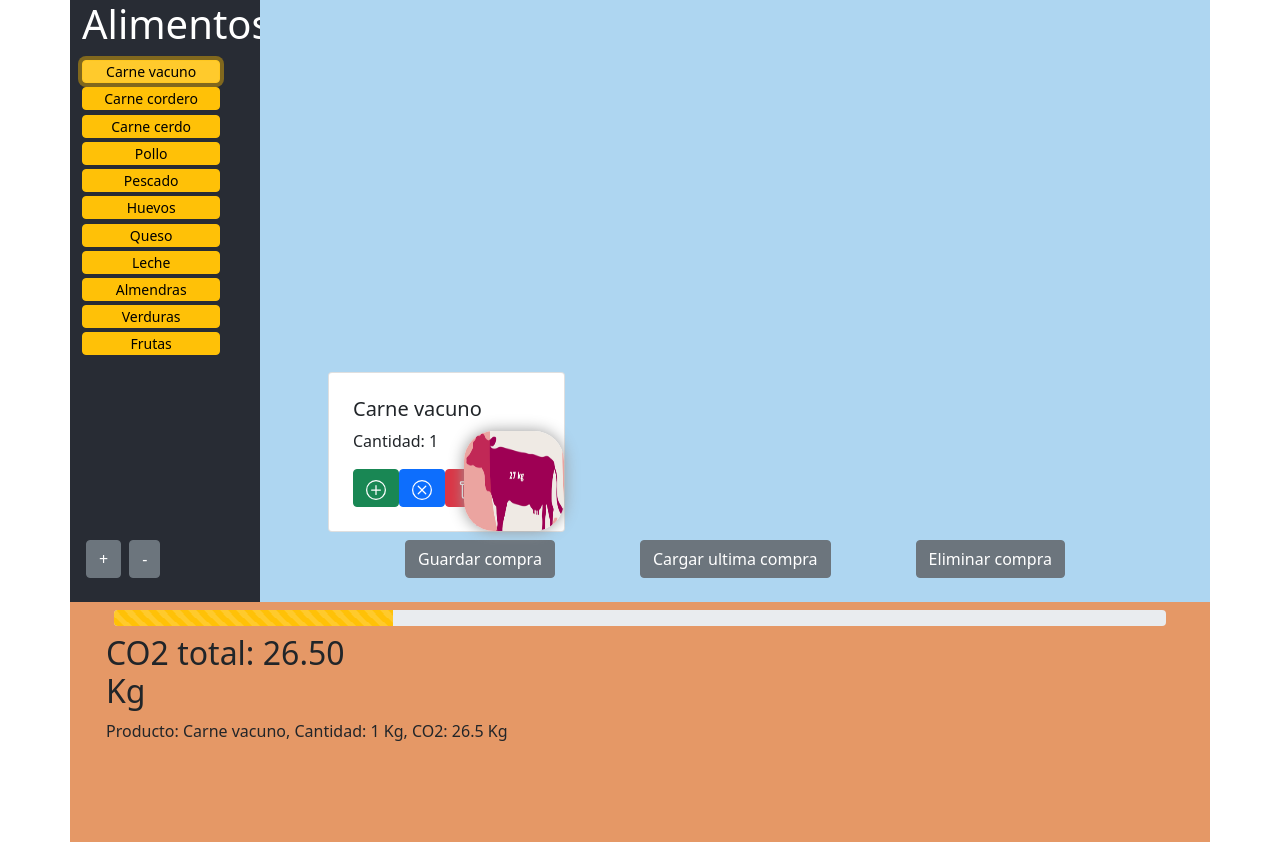
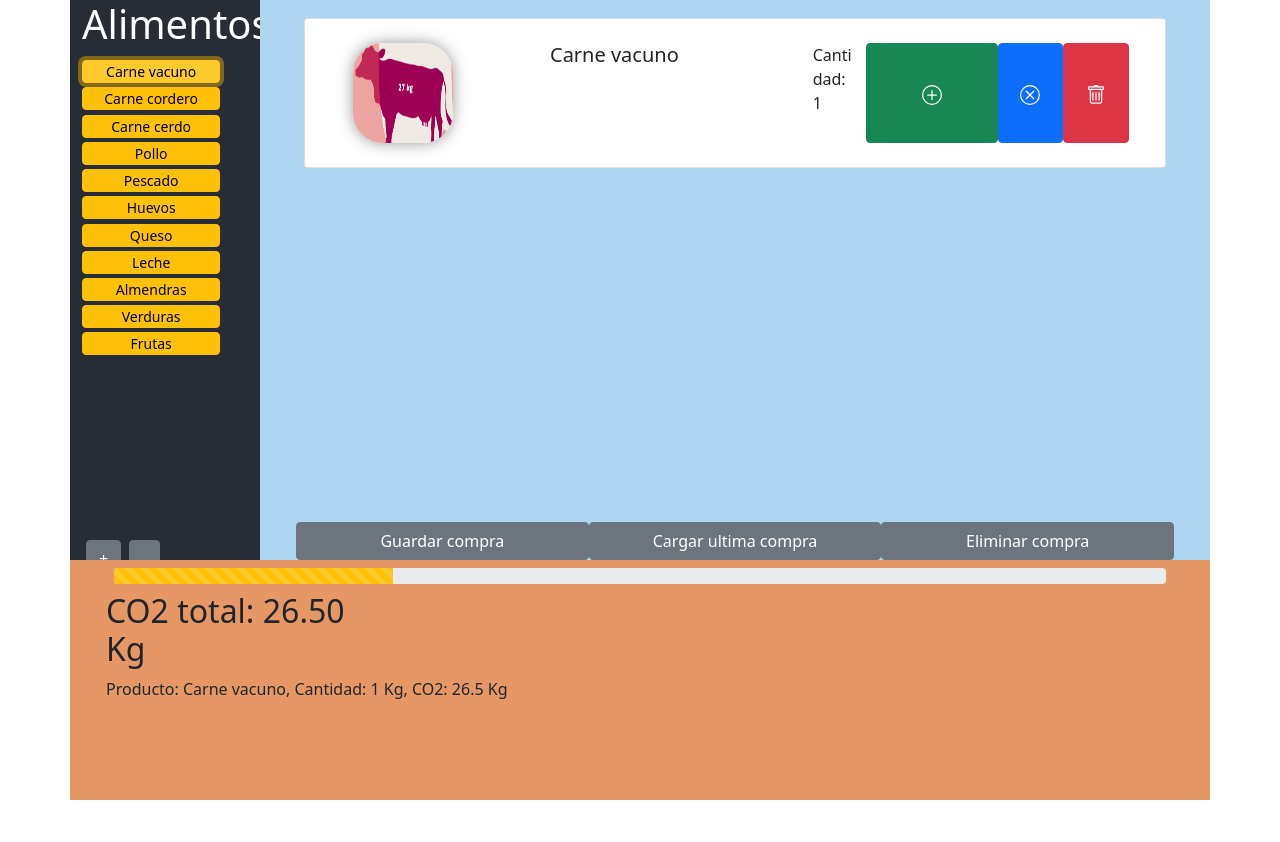
Before and after one commit to kpitantrueno/compra-sostenible, a React (Create React App) app: page / in a window 1280 px wide. Both pictures are taken after a click on the button "Carne vacuno". After the commit the page ends 800 px from the top, so only its background shows below. Built offline with nearby package versions, Linux system fonts and the light colour scheme.

Commit message:
better display

```diff
--- a/src/App.css
+++ b/src/App.css
@@ -5,18 +5,19 @@
 .listproducts{
 
 background-color: #282c34;
-min-height: 70vh;
+height: 70vh;
+
 }
 
 .shopingcart{
 
   background-color: #AED6F1;
-  min-height: 70vh;
+  height: 70vh;
 }
 
 .resume{
   background-color: #E59866;
-  min-height: 30vh;
+  height: 30vh;
 }
 
 .App-logo {
--- a/src/components/itemShopingCart/itemShopingCart.js
+++ b/src/components/itemShopingCart/itemShopingCart.js
@@ -10,18 +10,18 @@ export default function ItemShopingCart(props) {
 
 
 
-   function sum(){
+    function sum() {
 
-    props.addShopingCart({name:json.name,count:json.count+1})
+        props.addShopingCart({ name: json.name, count: json.count + 1 })
 
     }
 
 
-   function subt(){
+    function subt() {
 
-    if(json.count>0){
+        if (json.count > 0) {
 
-    props.addShopingCart({name:json.name,count:json.count-1})
+            props.addShopingCart({ name: json.name, count: json.count - 1 })
 
         }
 
@@ -31,26 +31,40 @@ export default function ItemShopingCart(props) {
     return (
 
         <div className="card p-2 m-2" >
-            <div className ="card-body">
-            <h5 className ="card-title">{json.name}</h5>
-             <p>Cantidad: {json.count}</p>
-            <button className="btn btn-success" onClick={sum}><svg xmlns="http://www.w3.org/2000/svg" width="20" height="20" fill="currentColor" class="bi bi-plus-circle" viewBox="0 0 16 16">
-                <path d="M8 15A7 7 0 1 1 8 1a7 7 0 0 1 0 14zm0 1A8 8 0 1 0 8 0a8 8 0 0 0 0 16z"/>
-                <path d="M8 4a.5.5 0 0 1 .5.5v3h3a.5.5 0 0 1 0 1h-3v3a.5.5 0 0 1-1 0v-3h-3a.5.5 0 0 1 0-1h3v-3A.5.5 0 0 1 8 4z"/>
+
+            <div className="card-body">
+
+                <div className='container'>
+
+                    <div className='row'>
+
+                        <picture className="col-3">
+                            <img src={json.img}></img>
+                        </picture>
+
+                        <h5 className="card-title col-4">{json.name}</h5>
+                        <p className='col-1'>Cantidad: {json.count}</p>
+
+
+                        <button className="btn btn-success col-2" onClick={sum}><svg xmlns="http://www.w3.org/2000/svg" width="20" height="20" fill="currentColor" class="bi bi-plus-circle" viewBox="0 0 16 16">
+                            <path d="M8 15A7 7 0 1 1 8 1a7 7 0 0 1 0 14zm0 1A8 8 0 1 0 8 0a8 8 0 0 0 0 16z" />
+                            <path d="M8 4a.5.5 0 0 1 .5.5v3h3a.5.5 0 0 1 0 1h-3v3a.5.5 0 0 1-1 0v-3h-3a.5.5 0 0 1 0-1h3v-3A.5.5 0 0 1 8 4z" />
                         </svg></button>
-            <button className="btn btn-primary" onClick={subt}><svg xmlns="http://www.w3.org/2000/svg" width="20" height="20" fill="currentColor" class="bi bi-x-circle" viewBox="0 0 16 16">
-                <path d="M8 15A7 7 0 1 1 8 1a7 7 0 0 1 0 14zm0 1A8 8 0 1 0 8 0a8 8 0 0 0 0 16z"/>
-                <path d="M4.646 4.646a.5.5 0 0 1 .708 0L8 7.293l2.646-2.647a.5.5 0 0 1 .708.708L8.707 8l2.647 2.646a.5.5 0 0 1-.708.708L8 8.707l-2.646 2.647a.5.5 0 0 1-.708-.708L7.293 8 4.646 5.354a.5.5 0 0 1 0-.708z"/>
+                        <button className="btn btn-primary col-1" onClick={subt}><svg xmlns="http://www.w3.org/2000/svg" width="20" height="20" fill="currentColor" class="bi bi-x-circle" viewBox="0 0 16 16">
+                            <path d="M8 15A7 7 0 1 1 8 1a7 7 0 0 1 0 14zm0 1A8 8 0 1 0 8 0a8 8 0 0 0 0 16z" />
+                            <path d="M4.646 4.646a.5.5 0 0 1 .708 0L8 7.293l2.646-2.647a.5.5 0 0 1 .708.708L8.707 8l2.647 2.646a.5.5 0 0 1-.708.708L8 8.707l-2.646 2.647a.5.5 0 0 1-.708-.708L7.293 8 4.646 5.354a.5.5 0 0 1 0-.708z" />
                         </svg>
                         </button>
-            <button className="btn btn-danger" onClick={ e => {props.deleteItem(json.name)}} ><svg xmlns="http://www.w3.org/2000/svg" width="20" height="20" fill="currentColor" class="bi bi-trash" viewBox="0 0 16 16">
-                <path d="M5.5 5.5A.5.5 0 0 1 6 6v6a.5.5 0 0 1-1 0V6a.5.5 0 0 1 .5-.5zm2.5 0a.5.5 0 0 1 .5.5v6a.5.5 0 0 1-1 0V6a.5.5 0 0 1 .5-.5zm3 .5a.5.5 0 0 0-1 0v6a.5.5 0 0 0 1 0V6z"/>
-                <path fill-rule="evenodd" d="M14.5 3a1 1 0 0 1-1 1H13v9a2 2 0 0 1-2 2H5a2 2 0 0 1-2-2V4h-.5a1 1 0 0 1-1-1V2a1 1 0 0 1 1-1H6a1 1 0 0 1 1-1h2a1 1 0 0 1 1 1h3.5a1 1 0 0 1 1 1v1zM4.118 4 4 4.059V13a1 1 0 0 0 1 1h6a1 1 0 0 0 1-1V4.059L11.882 4H4.118zM2.5 3V2h11v1h-11z"/>
+                        <button className="btn btn-danger col-1" onClick={e => { props.deleteItem(json.name) }} ><svg xmlns="http://www.w3.org/2000/svg" width="20" height="20" fill="currentColor" class="bi bi-trash" viewBox="0 0 16 16">
+                            <path d="M5.5 5.5A.5.5 0 0 1 6 6v6a.5.5 0 0 1-1 0V6a.5.5 0 0 1 .5-.5zm2.5 0a.5.5 0 0 1 .5.5v6a.5.5 0 0 1-1 0V6a.5.5 0 0 1 .5-.5zm3 .5a.5.5 0 0 0-1 0v6a.5.5 0 0 0 1 0V6z" />
+                            <path fill-rule="evenodd" d="M14.5 3a1 1 0 0 1-1 1H13v9a2 2 0 0 1-2 2H5a2 2 0 0 1-2-2V4h-.5a1 1 0 0 1-1-1V2a1 1 0 0 1 1-1H6a1 1 0 0 1 1-1h2a1 1 0 0 1 1 1h3.5a1 1 0 0 1 1 1v1zM4.118 4 4 4.059V13a1 1 0 0 0 1 1h6a1 1 0 0 0 1-1V4.059L11.882 4H4.118zM2.5 3V2h11v1h-11z" />
                         </svg>
                         </button>
-            <picture className="position-absolute bottom-0 end-0">
-            <img src={json.img}></img>
-            </picture>
+
+
+
+                    </div>
+                </div>
 
             </div>
         </div>
--- a/src/components/shoopingCart/shoopingCart.js
+++ b/src/components/shoopingCart/shoopingCart.js
@@ -1,6 +1,7 @@
 import React from 'react'
 import ItemShoopingCart from '../itemShopingCart/itemShopingCart'
 import { useState } from 'react'
+import './shopingCart.css';
 
 
 export default function ShoopingCart(props) {
@@ -12,21 +13,24 @@ export default function ShoopingCart(props) {
 
         <div className='container'>
 
-            <div className='container row'>
+
+
+            <div className='shopingcart row '>
                 {
 
-                    props.cosas.map(product => <div  className='col-4'><ItemShoopingCart productData={product} addShopingCart={props.purchase} deleteItem={props.deleteItem} /></div> )
+                    props.cosas.map(product => <div  className='col-12 mt-5'><ItemShoopingCart productData={product} addShopingCart={props.purchase} deleteItem={props.deleteItem} /></div> )
                 }
+
+
+
 
             </div>
 
-            <div className='container col-12 d-flex flex-row justify-content-evenly mb-4'>
+                    <button onClick={props.savePurchase} className='btn btn-secondary col-4'>Guardar compra</button>
+                    <button onClick={props.loadPurchase} className='btn btn-secondary col-4'>Cargar ultima compra</button>
+                    <button onClick={props.deleteAll} className='btn btn-secondary col-4'>Eliminar compra</button>
 
-                    <button onClick={props.savePurchase} className='btn btn-secondary'>Guardar compra</button>
-                    <button onClick={props.loadPurchase} className='btn btn-secondary'>Cargar ultima compra</button>
-                    <button onClick={props.deleteAll} className='btn btn-secondary'>Eliminar compra</button>
 
-            </div>
 
         </div>
 
--- /dev/null
+++ b/src/components/shoopingCart/shopingCart.css
@@ -0,0 +1,5 @@
+.shopingcart{
+
+overflow: scroll;
+scrollbar-width: thin;
+}
```
Also changed, not shown: src/servises/data.js (added, +35 -0 lines). Lines whose indentation alone changed are shown as unchanged.
